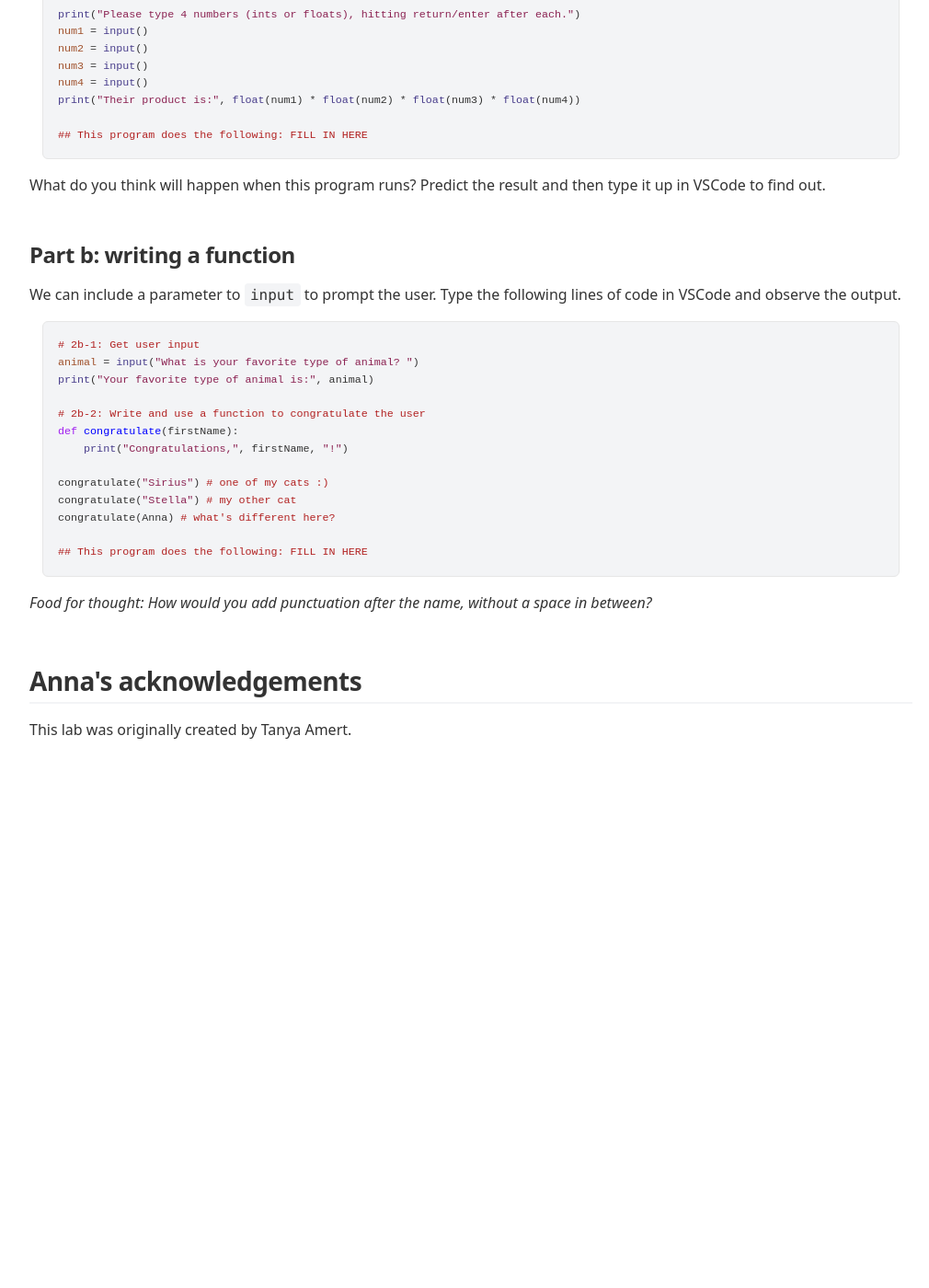
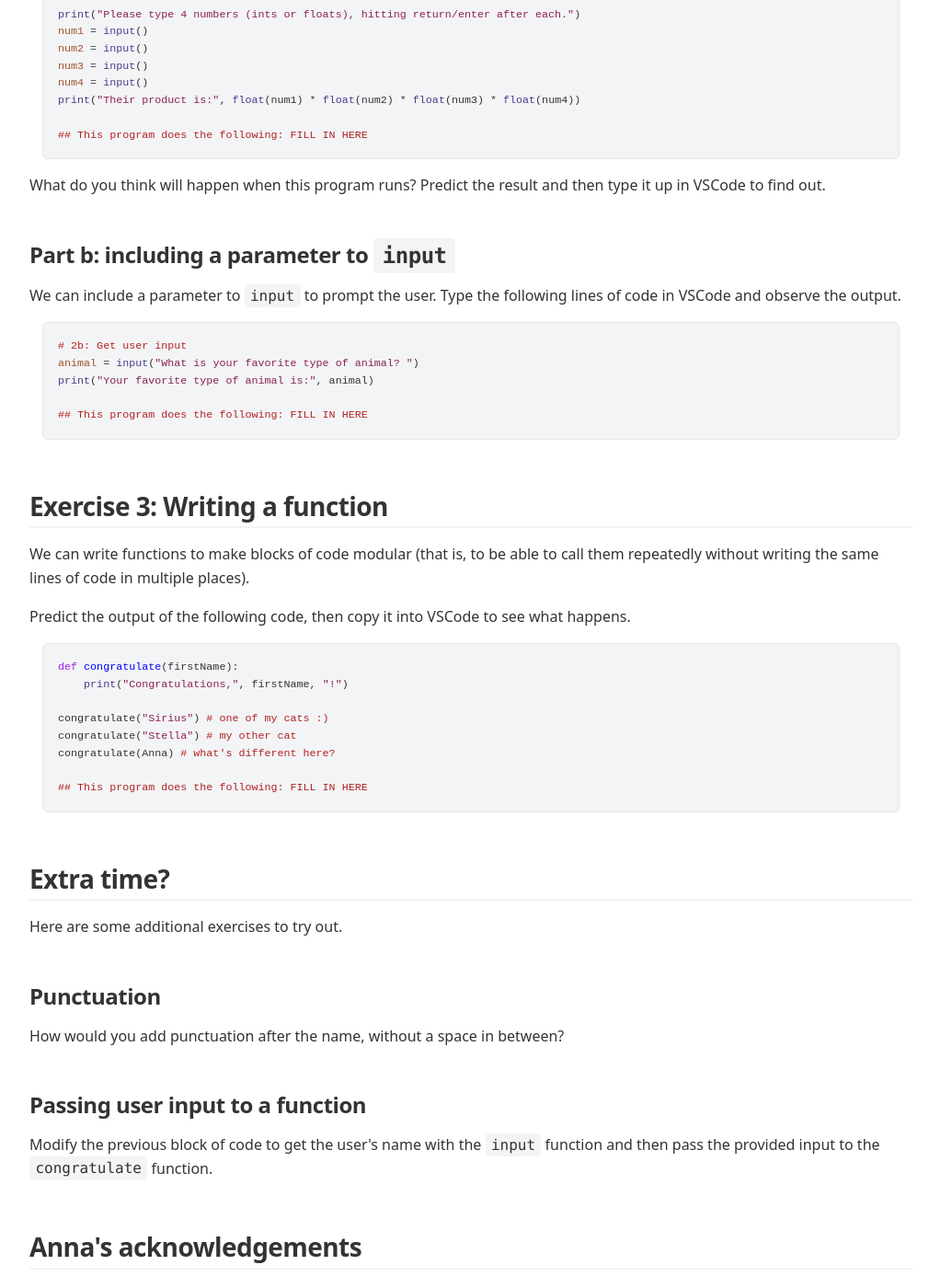
Before and after one commit to annapmeyer/annapmeyer.github.io, a Jekyll site: the page built from _pages/teaching/2026-2spring-cs111/labs/day01/introlab.html, in a window 1280 px wide and 1400 px high, scrolled down 1312 px. Shown: the whole window at 92% size, without its empty margins (128-1138 px from the left). Built offline with Jekyll 4.4.1, drawn with Linux system fonts in a browser that asks for light colours; before the commit the page ends 2134 px from its top, so only the background shows below that.

Commit message:
first intro stuff

```diff
--- a/_pages/teaching/2026-2spring-cs111/labs/day01/introlab.html
+++ b/_pages/teaching/2026-2spring-cs111/labs/day01/introlab.html
@@ -210,9 +210,9 @@ complete the first homework assignment (and will be useful for exams down the ro
 to put in a serious effort on it in class, and to consider finishing any remaining parts outside
 of class.
 </p>
-<div id="outline-container-orge5cdb17" class="outline-2">
-<h2 id="orge5cdb17">Exercise 0</h2>
-<div class="outline-text-2" id="text-orge5cdb17">
+<div id="outline-container-org70fa077" class="outline-2">
+<h2 id="org70fa077">Exercise 0</h2>
+<div class="outline-text-2" id="text-org70fa077">
 <p>
 We just did this part together, but here is a reminder:
 </p>
@@ -231,9 +231,9 @@ We just did this part together, but here is a reminder:
 </ol>
 </div>
 </div>
-<div id="outline-container-org051b835" class="outline-2">
-<h2 id="org051b835">Exercise 1: Hello, CS111!</h2>
-<div class="outline-text-2" id="text-org051b835">
+<div id="outline-container-org0652d8b" class="outline-2">
+<h2 id="org0652d8b">Exercise 1: Hello, CS111!</h2>
+<div class="outline-text-2" id="text-org0652d8b">
 <p>
 For this exercise, predict the output and then run each of the following commands in VSCode.
 (Copy and paste each part of the code into your <code>hello.py</code> file. Then, save the file. In the
@@ -258,16 +258,16 @@ terminal window, type <code>python3 hello.py</code> to run the program you've cr
 </div>
 </div>
 </div>
-<div id="outline-container-org139f369" class="outline-2">
-<h2 id="org139f369">Exercise 2: Getting user input</h2>
-<div class="outline-text-2" id="text-org139f369">
+<div id="outline-container-orge50095d" class="outline-2">
+<h2 id="orge50095d">Exercise 2: Getting user input</h2>
+<div class="outline-text-2" id="text-orge50095d">
 <p>
 In this exercise, you'll practice using the <code>input()</code> function to ask the user for input.
 </p>
 </div>
-<div id="outline-container-orgd6d7e9d" class="outline-3">
-<h3 id="orgd6d7e9d">Part a: getting multiple inputs</h3>
-<div class="outline-text-3" id="text-orgd6d7e9d">
+<div id="outline-container-org466d139" class="outline-3">
+<h3 id="org466d139">Part a: getting multiple inputs</h3>
+<div class="outline-text-3" id="text-org466d139">
 <p>
 We can use the <code>input</code> function to ask the user for multiple inputs.
 </p>
@@ -290,21 +290,38 @@ type it up in VSCode to find out.
 </p>
 </div>
 </div>
-<div id="outline-container-org0cd3504" class="outline-3">
-<h3 id="org0cd3504">Part b: writing a function</h3>
-<div class="outline-text-3" id="text-org0cd3504">
+<div id="outline-container-org8df1344" class="outline-3">
+<h3 id="org8df1344">Part b: including a parameter to <code>input</code></h3>
+<div class="outline-text-3" id="text-org8df1344">
 <p>
 We can include a parameter to <code>input</code> to prompt the user. Type the following
 lines of code in VSCode and observe the output.
 </p>
 
 <div class="org-src-container">
-<pre class="src src-python"><span style="color: #b22222;"># </span><span style="color: #b22222;">2b-1: Get user input
+<pre class="src src-python"><span style="color: #b22222;"># </span><span style="color: #b22222;">2b: Get user input
 </span><span style="color: #a0522d;">animal</span> = <span style="color: #483d8b;">input</span>(<span style="color: #8b2252;">"What is your favorite type of animal? "</span>)
 <span style="color: #483d8b;">print</span>(<span style="color: #8b2252;">"Your favorite type of animal is:"</span>, animal)
 
-<span style="color: #b22222;"># </span><span style="color: #b22222;">2b-2: Write and use a function to congratulate the user
-</span><span style="color: #a020f0;">def</span> <span style="color: #0000ff;">congratulate</span>(firstName):
+<span style="color: #b22222;">## </span><span style="color: #b22222;">This program does the following: FILL IN HERE</span>
+</pre>
+</div>
+</div>
+</div>
+</div>
+<div id="outline-container-orgab0ccfd" class="outline-2">
+<h2 id="orgab0ccfd">Exercise 3: Writing a function</h2>
+<div class="outline-text-2" id="text-orgab0ccfd">
+<p>
+We can write functions to make blocks of code modular (that is, to be able to call
+them repeatedly without writing the same lines of code in multiple places).
+</p>
+
+<p>
+Predict the output of the following code, then copy it into VSCode to see what happens.
+</p>
+<div class="org-src-container">
+<pre class="src src-python"><span style="color: #a020f0;">def</span> <span style="color: #0000ff;">congratulate</span>(firstName):
     <span style="color: #483d8b;">print</span>(<span style="color: #8b2252;">"Congratulations,"</span>, firstName, <span style="color: #8b2252;">"!"</span>)
 
 congratulate(<span style="color: #8b2252;">"Sirius"</span>) <span style="color: #b22222;"># </span><span style="color: #b22222;">one of my cats :)
@@ -314,16 +331,36 @@ congratulate(<span style="color: #8b2252;">"Sirius"</span>) <span style="color:
 <span style="color: #b22222;">## </span><span style="color: #b22222;">This program does the following: FILL IN HERE</span>
 </pre>
 </div>
-
+</div>
+</div>
+<div id="outline-container-org62ede5c" class="outline-2">
+<h2 id="org62ede5c">Extra time?</h2>
+<div class="outline-text-2" id="text-org62ede5c">
 <p>
-<i>Food for thought: How would you add punctuation after the name, without a space in between?</i>
+Here are some additional exercises to try out.
+</p>
+</div>
+<div id="outline-container-orgf4dff62" class="outline-3">
+<h3 id="orgf4dff62">Punctuation</h3>
+<div class="outline-text-3" id="text-orgf4dff62">
+<p>
+How would you add punctuation after the name, without a space in between?
+</p>
+</div>
+</div>
+<div id="outline-container-org5fb7688" class="outline-3">
+<h3 id="org5fb7688">Passing user input to a function</h3>
+<div class="outline-text-3" id="text-org5fb7688">
+<p>
+Modify the previous block of code to get the user's name with the <code>input</code> function and then
+pass the provided input to the <code>congratulate</code> function.
 </p>
 </div>
 </div>
 </div>
-<div id="outline-container-org4c99f6b" class="outline-2">
-<h2 id="org4c99f6b">Anna's acknowledgements</h2>
-<div class="outline-text-2" id="text-org4c99f6b">
+<div id="outline-container-org47b6774" class="outline-2">
+<h2 id="org47b6774">Anna's acknowledgements</h2>
+<div class="outline-text-2" id="text-org47b6774">
 <p>
 This lab was originally created by Tanya Amert.
 </p>
```
Also changed, not shown: _pages/teaching/2026-2spring-cs111/assignments/hw0/ps0.html (added, +495 -0 lines), _pages/teaching/2026-2spring-cs111/assignments/hw0/vscode_open.png (added), _pages/teaching/2026-2spring-cs111/assignments/hw0/vscode_pwd.png (added).
